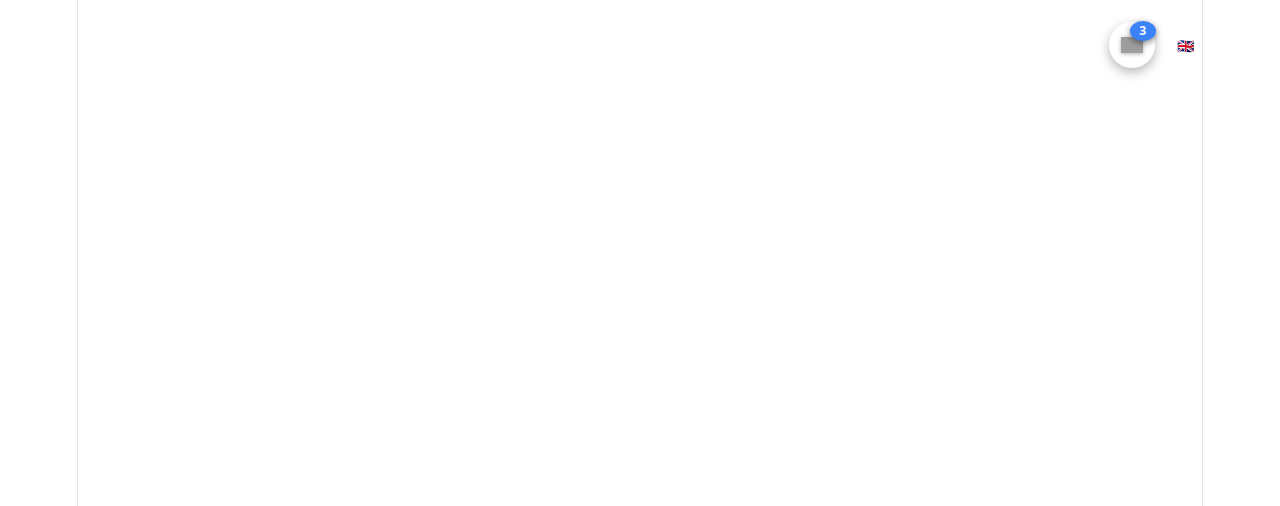
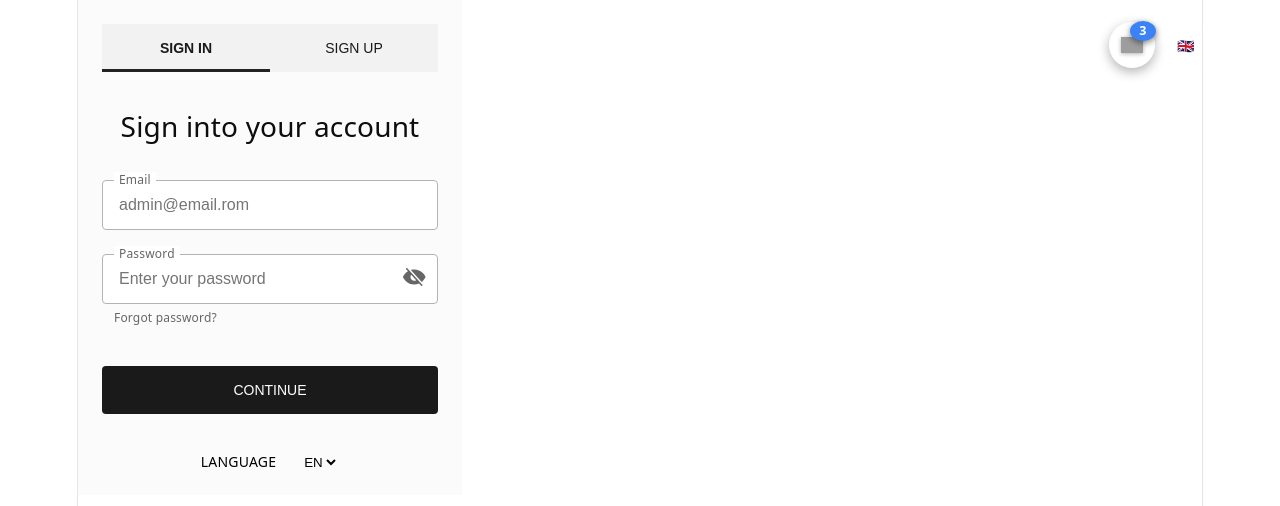
Before and after one commit to KrawczykDamiann/school-booking-platform-frontend, a React (Vite) app: page /business-auth in a window 1280 px wide. Before the commit this address had no page. Shown: the top 506 px of the page. Built offline with nearby package versions, Linux system fonts and the light colour scheme; grey boxes are pictures that could not be loaded.

Commit message:
refactor: make minor API changes and add temporary pages

```diff
--- a/src/App.tsx
+++ b/src/App.tsx
@@ -5,6 +5,8 @@ import { LoginPage } from "./pages/LoginPage/LoginPage";
 import { InstructorListPage } from "./pages/InstructorListPage/InstructorListPage";
 import { AuthCallback } from "./pages/AuthCallback/AuthCallback";
 import calendarIcon from "./components/icons/calendar.png";
+import { AuthForm } from "./features/AuthForm/AuthForm";
+import { PasswordRecoveryPage } from "./pages/PasswordRecoveryPage/PasswordRecoveryPage";
 
 function App() {
   return (
@@ -27,6 +29,10 @@ function App() {
           <Route path="/login" element={<LoginPage />} />
           <Route path="/instructors" element={<InstructorListPage />} />
           <Route path="/auth/callback" element={<AuthCallback />} />
+
+          {/* Temporary pages */}
+          <Route path="/business-auth" element={<AuthForm />} />
+          <Route path="/recovery-password" element={<PasswordRecoveryPage />} />
         </Routes>
       </main>
     </div>
--- a/src/api/api.ts
+++ b/src/api/api.ts
@@ -2,8 +2,7 @@ import axios from 'axios';
 import { tokenService } from '../utils/tokenService';
 
 export const api = axios.create({
-  baseURL: 'http://localhost:8080',
-  withCredentials: true,
+  baseURL: 'http://localhost:8082',
 });
 
 api.interceptors.request.use((config) => {
--- a/src/api/auth.ts
+++ b/src/api/auth.ts
@@ -13,9 +13,11 @@ export async function login(data: LoginPostBody) {
     return response.data;
   } catch (error) {
     if (axios.isAxiosError(error)) {
-      throw new Error(error.response?.data.message || "Log in failed", {
-        cause: error,
-      });
+      throw error;
     }
+
+    throw new Error("Unknown error", {
+      cause: error,
+    });
   }
 }
--- a/src/features/AuthForm/SignInForm.tsx
+++ b/src/features/AuthForm/SignInForm.tsx
@@ -6,6 +6,7 @@ import eyeOffIcon from "../../assets/EyeOffIcon.svg";
 import eyeIcon from "../../assets/EyeIcon.svg";
 import { login } from "../../api/auth";
 import { tokenService } from "../../utils/tokenService";
+import axios from "axios";
 
 export const SignInForm: React.FC = () => {
   const [email, setEmail] = useState("");
@@ -56,25 +57,26 @@ export const SignInForm: React.FC = () => {
         password,
       });
 
-      if (response.status === 401) {
-        setServerError("Invalid email or password");
-
-        return;
-      }
-
-      if (response.status === 400) {
-        setServerError("Validation error");
-
-        return;
-      }
-
       tokenService.save(response.data);
 
       navigate("/admin-dashboard");
     } catch (error) {
-      if (error instanceof Error) {
+      if (axios.isAxiosError(error)) {
+        if (error.response?.status === 403) {
+          setServerError("Invalid email or password");
+          return;
+        }
+
+        if (error.response?.status === 400) {
+          setServerError("Validation error");
+          return;
+        }
+
         setServerError("Something went wrong");
+        return;
       }
+
+      setServerError("Unknown error");
     }
   };
 
```
Also changed, not shown: 1 other file (tests, documents, lock files or other folders).
